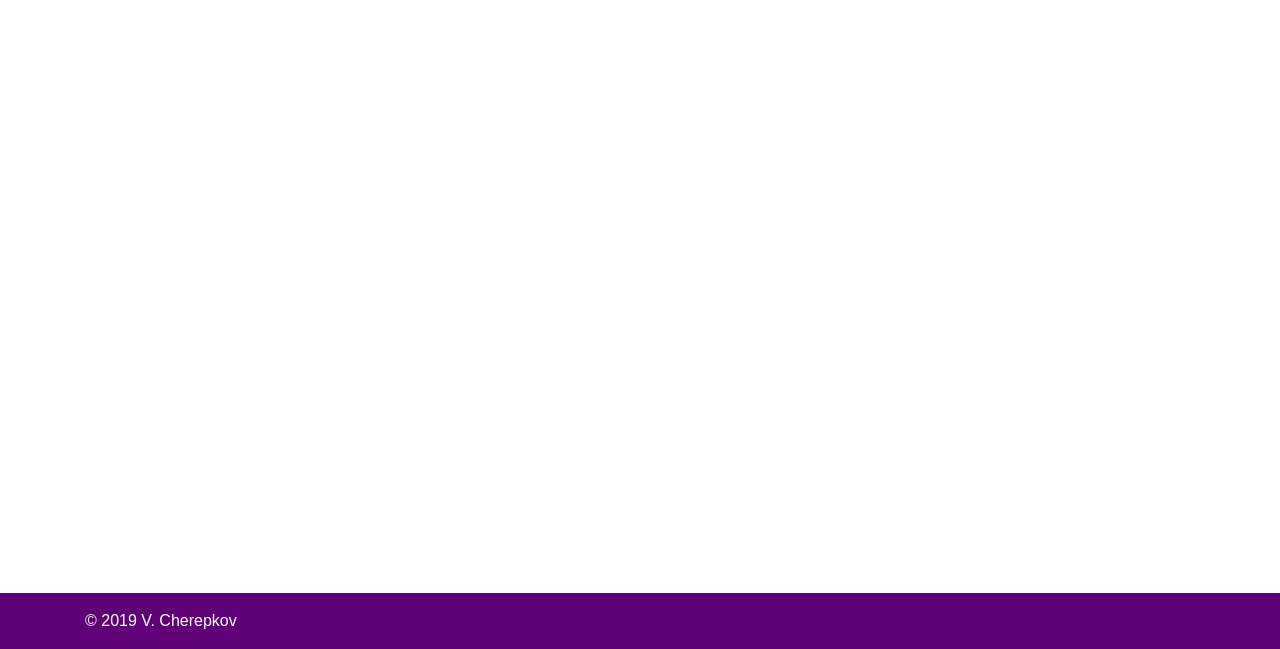
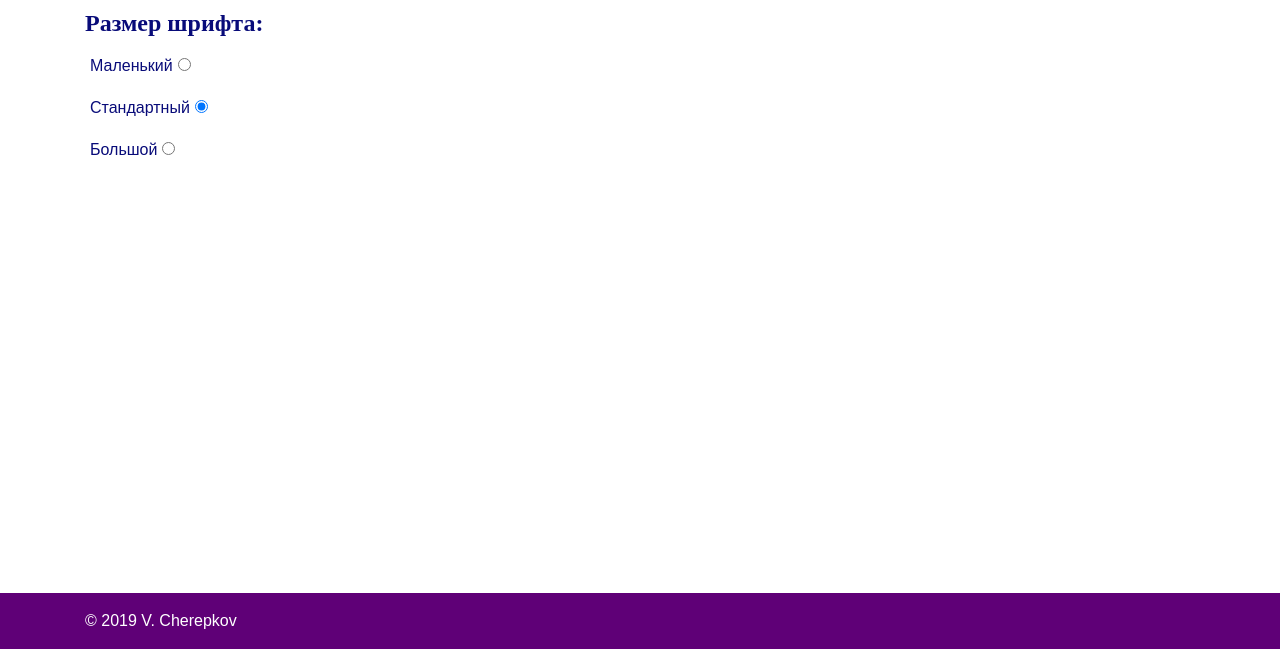
Before and after one commit to vova-iz-cheb/ListNews, a React app: page /setting in a window 1280 px wide. Shown: the part 151-800 px from the top of the page. Built offline with nearby package versions, Linux system fonts and the light colour scheme; a web font is replaced by a local one.

Commit message:
Project is ready

```diff
--- a/src/components/Setting.js
+++ b/src/components/Setting.js
@@ -1,15 +1,39 @@
-import React from 'react'
+import React, { Component } from 'react'
 
-export default () => {
+export default class extends Component {
+  constructor(props) {
+    super(props);
+
+    this.state = {
+      radio: document.body.style.fontSize || '16px',
+    }
+  }
+
+  handleChange = (e) => {
+    document.body.style.fontSize = e.currentTarget.value;
+    this.setState({radio: e.currentTarget.value});
+  }
+
+  render() {
     return (
       <div className="container grow1">
         <main className="main">
           <div className="row">
             <div className="col">
               <h1>Setting</h1>
+              <form action="" className='setting'>
+                <h2>Размер шрифта:</h2>
+                <label htmlFor="small">Маленький</label>
+                <input onChange={this.handleChange} type="radio" id="small" value="14px" name="fontSize" checked={this.state.radio === '14px'}/><br />
+                <label htmlFor="default">Стандартный</label>
+                <input onChange={this.handleChange} type="radio" id="default" value="16px" name="fontSize" checked={this.state.radio === '16px'}/><br />
+                <label htmlFor="big">Большой</label>
+                <input onChange={this.handleChange} type="radio" id="big" value="18px" name="fontSize" checked={this.state.radio === '18px'}/><br />
+              </form>
             </div>
           </div>
         </main>
       </div>
     )
   }
+}
--- a/src/styles/style.scss
+++ b/src/styles/style.scss
@@ -301,6 +301,12 @@ h1,h2,h3,h4,h5,h6 {
   }
 }
 
+.setting {
+  label {
+    padding: 5px;
+  }
+}
+
 .footer {
   padding-top: 1rem;
   color: white;
```
Also changed, not shown: dist/bundle.js, dist/index.html, 2 other files. Lines whose indentation alone changed are shown as unchanged.
